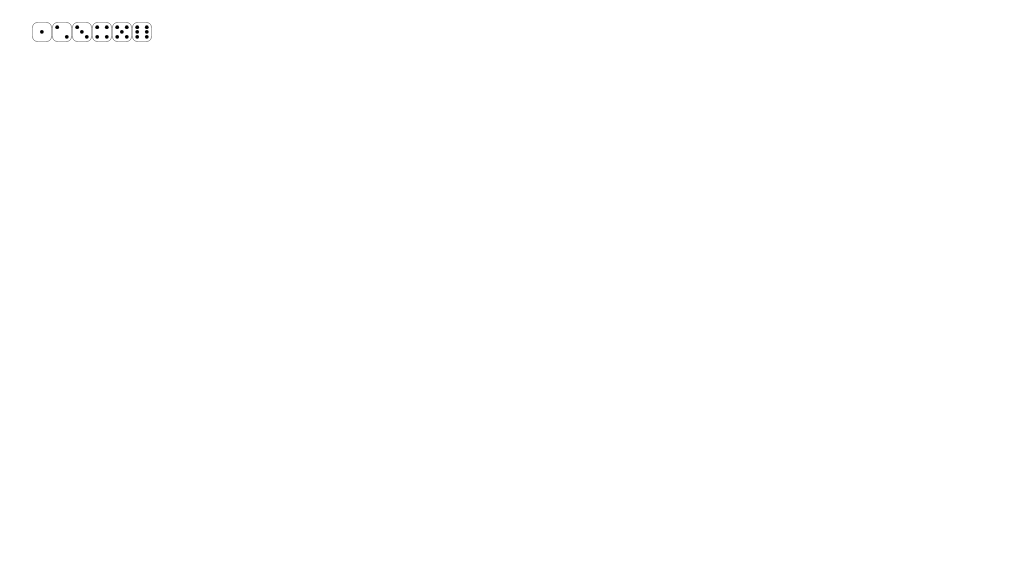
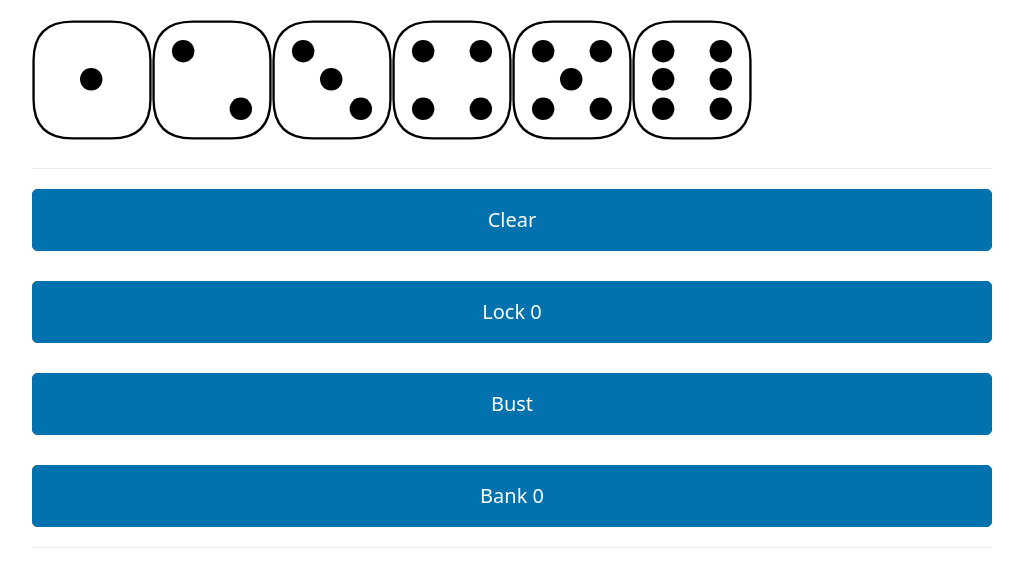
Before and after one commit to kthibodeaux/farkle-scorekeeper, a Vue app: page / in a window 1280 px wide. Both pictures are taken after a click on the button "Start Game". Shown: the top 566 px of the page, without its empty margins (248-1271 px from the left). Built offline with nearby package versions, Linux system fonts and the light colour scheme.

Commit message:
it lives

```diff
--- a/src/App.vue
+++ b/src/App.vue
@@ -2,8 +2,8 @@
 import { ref } from 'vue'
 import { usePlayersStore } from '@/stores/players'
 
+import CurrentTurn from './components/CurrentTurn.vue'
 import PlayerSetup from './components/PlayerSetup.vue'
-import DieFace from './components/DieFace.vue'
 import SidebarPlayer from './components/SidebarPlayer.vue'
 
 const gameStarted = ref(false)
@@ -24,12 +24,7 @@ const playerStore = usePlayersStore()
           </template>
         </div>
         <div>
-          <DieFace :side="1" />
-          <DieFace :side="2" />
-          <DieFace :side="3" />
-          <DieFace :side="4" />
-          <DieFace :side="5" />
-          <DieFace :side="6" />
+          <CurrentTurn />
         </div>
       </div>
     </template>
--- /dev/null
+++ b/src/components/CurrentTurn.vue
@@ -0,0 +1,42 @@
+<script setup>
+import { useCurrentTurnStore } from '@/stores/current_turn'
+import { usePlayersStore } from '@/stores/players'
+
+import DieFace from './DieFace.vue'
+
+const currentTurn = useCurrentTurnStore()
+const players = usePlayersStore()
+
+const add = function (die) {
+  currentTurn.add(die)
+}
+
+const bank = function () {
+  players.currentPlayer.bank(currentTurn.toBankScore)
+  reset()
+}
+
+const reset = function () {
+  currentTurn.reset()
+  players.nextPlayersTurn()
+}
+</script>
+
+<template>
+  <DieFace :side="1" @click="add" />
+  <DieFace :side="2" @click="add" />
+  <DieFace :side="3" @click="add" />
+  <DieFace :side="4" @click="add" />
+  <DieFace :side="5" @click="add" />
+  <DieFace :side="6" @click="add" />
+  <hr />
+  <div role="button" @click="currentTurn.clear">Clear</div>
+  <br />
+  <div role="button" @click="currentTurn.lock">Lock {{ currentTurn.toLockInScore }}</div>
+  <br />
+  <div role="button" @click="reset">Bust</div>
+  <br />
+  <div role="button" @click="bank">Bank {{ currentTurn.toBankScore }}</div>
+  <hr />
+  <DieFace v-for="(side, index) in currentTurn.toLockIn" :key="index" :side="side" />
+</template>
--- a/src/components/DieFace.vue
+++ b/src/components/DieFace.vue
@@ -4,6 +4,8 @@ import { computed } from 'vue'
 const props = defineProps({
   side: Number,
 })
+
+const emit = defineEmits(['click'])
 
 const diceClasses = computed(() => {
   return {
@@ -14,5 +16,7 @@ const diceClasses = computed(() => {
 </script>
 
 <template>
-  <span :class="diceClasses"></span>
+  <a href="" @click.prevent="emit('click', side)">
+    <span :class="diceClasses" style="font-size: 6em;"></span>
+  </a>
 </template>
--- /dev/null
+++ b/src/lib/calculate_score.js
@@ -0,0 +1,88 @@
+function tally(array) {
+  return array.reduce((map, item) => {
+    map.set(item, (map.get(item) || 0) + 1);
+    return map;
+  }, new Map());
+}
+
+const calculateScore = function(dice) {
+  let score = 0
+
+  // six of a kind
+  if (dice.length === 6 && new Set(dice).size === 1) {
+    score += 3000
+    dice = []
+  }
+
+  // two triplets
+  if (dice.length === 6 && new Set(dice).size === 2) {
+    const map = tally(dice)
+    const [key1, key2] = Array.from(map.keys())
+    if (map.get(key1) === 3 && map.get(key2) === 3) {
+      score += 2500
+      dice = []
+    }
+  }
+
+  // four of a kind plus a pair
+  if (dice.length === 6 && new Set(dice).size === 2) {
+    const map = tally(dice)
+    const [key1, key2] = Array.from(map.keys())
+    if (map.get(key1) === 4 && map.get(key2) === 2) {
+      score += 1500
+      dice = []
+    }
+  }
+
+  // three pairs
+  if (dice.length === 6 && new Set(dice).size === 3) {
+    const map = tally(dice)
+    if (Array.from(map.values()).every(v => v === 2)) {
+      score += 1500
+      dice = []
+    }
+  }
+
+  // straight
+  if (dice.length === 6 && new Set(dice).size === 6) {
+    score += 1500
+    dice = []
+  }
+
+  // five of a kind
+  const fiveOfAKind = dice.find(d => dice.filter(x => x === d).length === 5)
+  if (fiveOfAKind) {
+    score += 2000
+    dice = dice.filter(d => d !== fiveOfAKind)
+  }
+
+  // four of a kind
+  const fourOfAKind = dice.find(d => dice.filter(x => x === d).length === 4)
+  if (fourOfAKind) {
+    score += 1000
+    dice = dice.filter(d => d !== fourOfAKind)
+  }
+
+  // three of a kind
+  const threeOfAKind = dice.find(d => dice.filter(x => x === d).length === 3)
+  if (threeOfAKind) {
+    if (threeOfAKind === 1) {
+      score += 300
+    } else {
+      score += threeOfAKind * 100
+    }
+    dice = dice.filter(d => d !== threeOfAKind)
+  }
+
+  // one
+  score += dice.filter(d => d === 1).length * 100
+  dice = dice.filter(d => d !== 1)
+
+  // five
+  score += dice.filter(d => d === 5).length * 50
+  dice = dice.filter(d => d !== 5)
+
+  return score
+}
+
+export default calculateScore
--- /dev/null
+++ b/src/stores/current_turn.js
@@ -0,0 +1,49 @@
+import { computed, ref } from 'vue'
+import { defineStore } from 'pinia'
+import calculateScore from '@/lib/calculate_score'
+
+export const useCurrentTurnStore = defineStore('currentTurn', () => {
+  const lockedIn = ref([])
+  const toLockIn = ref([])
+
+  const lock = function() {
+    lockedIn.value.push(toLockIn.value)
+    toLockIn.value = []
+  }
+
+  const add = function(value) {
+    toLockIn.value.push(value)
+  }
+
+  const reset = function() {
+    lockedIn.value = []
+    toLockIn.value = []
+  }
+
+  const clear = function() {
+    toLockIn.value = []
+  }
+
+  const lockedInScore = computed(() => {
+    return lockedIn.value.reduce((acc, val) => acc + calculateScore(val), 0)
+  })
+
+  const toLockInScore = computed(() => {
+    return calculateScore(toLockIn.value)
+  })
+
+  const toBankScore = computed(() => {
+    return lockedInScore.value + toLockInScore.value
+  })
+
+  return {
+    add,
+    clear,
+    lock,
+    lockedInScore,
+    reset,
+    toBankScore,
+    toLockIn,
+    toLockInScore,
+  }
+})
--- a/src/stores/player.js
+++ b/src/stores/player.js
@@ -5,7 +5,12 @@ export const usePlayerStore = (name) => {
   return defineStore(`player-${name}`, () => {
     const score = ref(0)
 
+    const bank = function(value) {
+      score.value += value
+    }
+
     return {
+      bank,
       name,
       score,
     }
--- a/src/stores/players.js
+++ b/src/stores/players.js
@@ -1,4 +1,4 @@
-import { ref } from 'vue'
+import { computed, ref } from 'vue'
 import { defineStore } from 'pinia'
 import { usePlayerStore } from './player'
 
@@ -18,8 +18,13 @@ export const usePlayersStore = defineStore('players', () => {
     }
   }
 
+  const currentPlayer = computed(() => {
+    return players.value[currentPlayerIndex.value]
+  })
+
   return {
     addPlayer,
+    currentPlayer,
     currentPlayerIndex,
     nextPlayersTurn,
     players,
```
